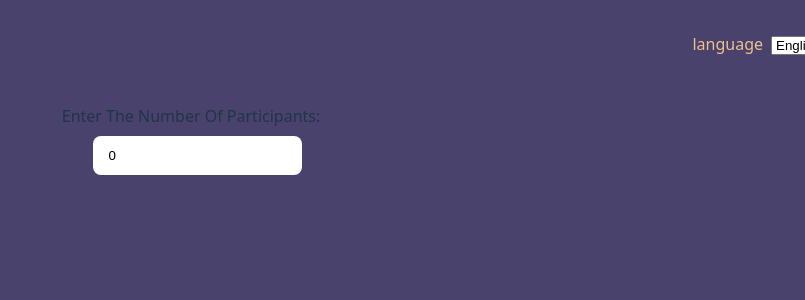
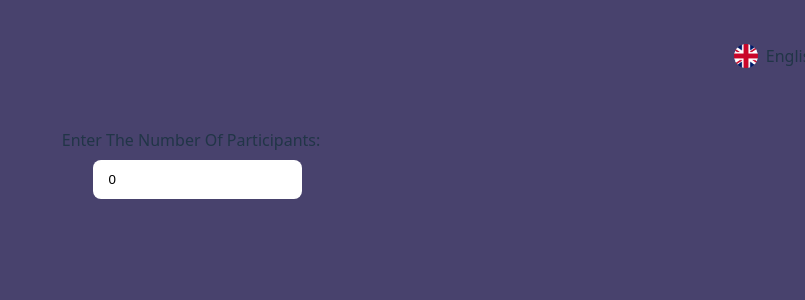
Before and after one commit to jeremyerikleong/grocery-bill-splitter-app, a Vue app: page / in a window 1280 px wide. Shown: the top 300 px of the page, without its empty margins (475-1280 px from the left). Built offline with nearby package versions, Linux system fonts and the light colour scheme.

Commit message:
tuned language switcher UI

```diff
--- a/src/components/LanguageSwitcher.vue
+++ b/src/components/LanguageSwitcher.vue
@@ -1,25 +1,54 @@
 <template>
     <div class="container">
-        <label class="label" for="languageSwitcher">{{ t('M000001') }}</label>
-        <select name="languageSwitcher" id="languageSwitcher" v-model="locale" @change="changeLanguage">
-            <option v-for="(language, code) in languages" :key="code" :value="code">
-                {{ language }}
-            </option>
-        </select>
+        <div class="dropdown" @click="toggleLanguageSwitcher">
+            <div class="dropdown-selected">
+                <img class="flag"
+                    :src="languages[locale].flag"
+                    :alt="languages[locale].name"
+                />
+                <span>
+                    {{ languages[locale].name }}
+                </span>
+            </div>
+
+            <ul v-if="dropdownIsOpened" class="dropdown-menu">
+                <li
+                    v-for="(language, code) in languages"
+                    :key="code"
+                    :class="[{ active: code === locale}, 'dropdown-menu-item']"
+                    @click="changeLanguage(code)"
+                >
+                    <img class="flag"
+                        :src="language.flag"
+                        :alt="language.name"
+                    />
+                    <span>
+                        {{ language.name }}
+                    </span>
+                </li>
+            </ul>
+        </div>
     </div>
 </template>
 
 <script setup>
     import { useI18n } from 'vue-i18n';
+    import { ref } from 'vue';
 
     const { locale, t } = useI18n();
     const languages = {
-        en: 'English',
-        cn: '中文',
+        en: { name: "English", flag: "/flags/en.png" },
+        cn: { name: "中文", flag: "/flags/cn.png" },
+    }
+    const dropdownIsOpened = ref(false);
+
+    function changeLanguage(code){
+        locale.value = code;
+        localStorage.setItem('locale', code);
     }
 
-    function changeLanguage(){
-        localStorage.setItem('locale', locale.value);
+    function toggleLanguageSwitcher(){
+        dropdownIsOpened.value = !dropdownIsOpened.value;
     }
 </script>
 
@@ -30,7 +59,62 @@
     }
 
     .container{
-        text-align: right;
+        display: flex;
+        justify-content: flex-end;
         margin-bottom: 3rem;
     }
+
+    .dropdown {
+        position: relative;
+        width: 120px;
+        user-select: none;
+    }
+
+    .dropdown-selected {
+        display: flex;
+        justify-content: center;
+        padding: 0.75rem;
+        cursor: pointer;
+    }
+
+    .dropdown-menu {
+        position: absolute;
+        top: 110%;
+        left: 0;
+        right: 0;
+        background: #373258;
+        border-radius: 8px;
+        box-shadow: 0 4px 8px rgba(0,0,0,0.08);
+        list-style: none;
+        padding: 6px 0;
+        margin: 0;
+        z-index: 10;
+    }
+
+    .dropdown-menu-item {
+        display: flex;
+        align-items: center;
+        padding: 0.5rem 1rem;
+        font-size: 1rem;
+        cursor: pointer;
+        transition: background 0.2s;
+    }
+
+    .dropdown-menu-item:hover {
+        background: #f5f5f5;
+    }
+
+    .dropdown-menu-item.active {
+        background: #7b709c;
+        font-weight: 600;
+        color: #edc08c;
+    }
+
+    .flag {
+        width: 24px;
+        height: 24px;
+        object-fit: cover;
+        margin-right: 0.5rem;
+        border-radius: 50%;
+    }
 </style>
```
Also changed, not shown: public/flags/cn.png (added), public/flags/en.png (added).
